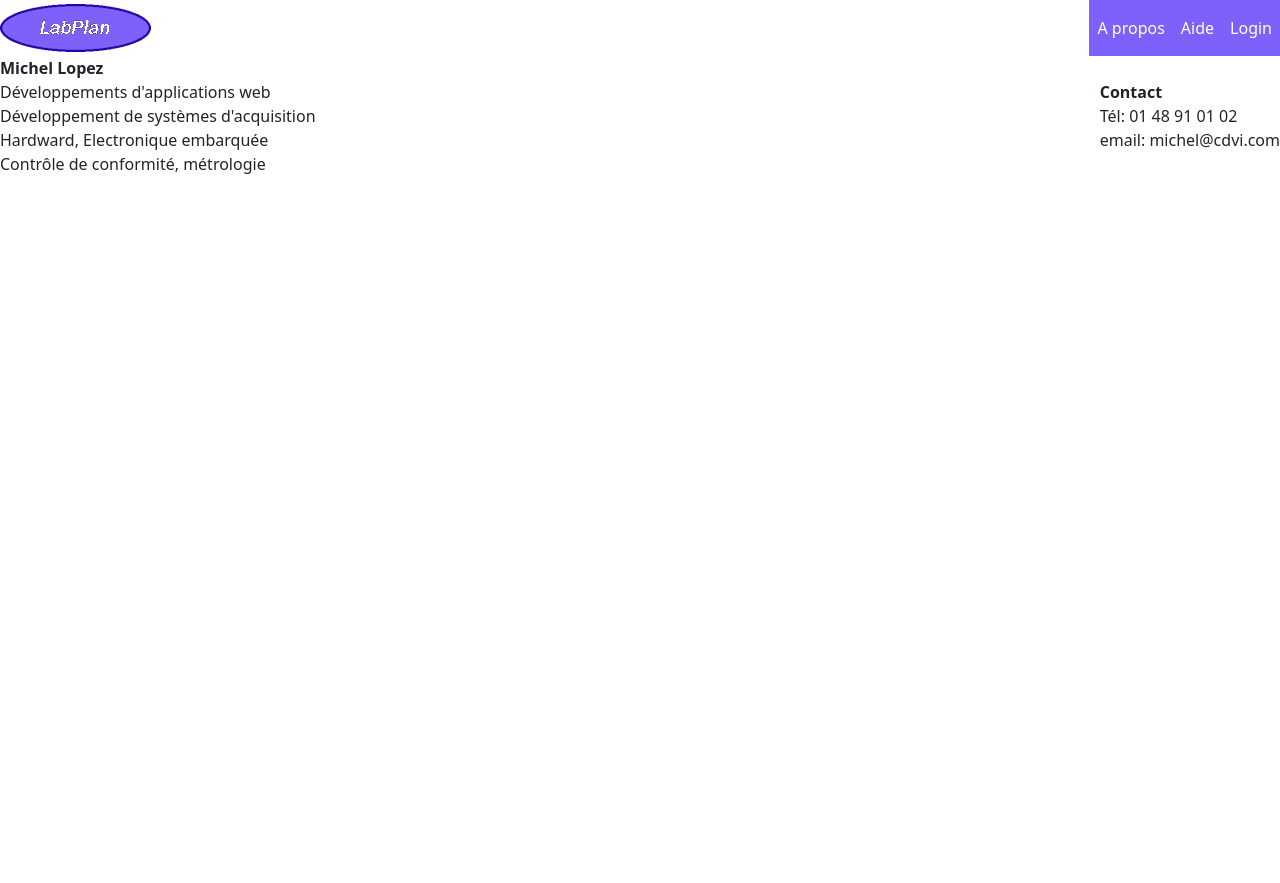
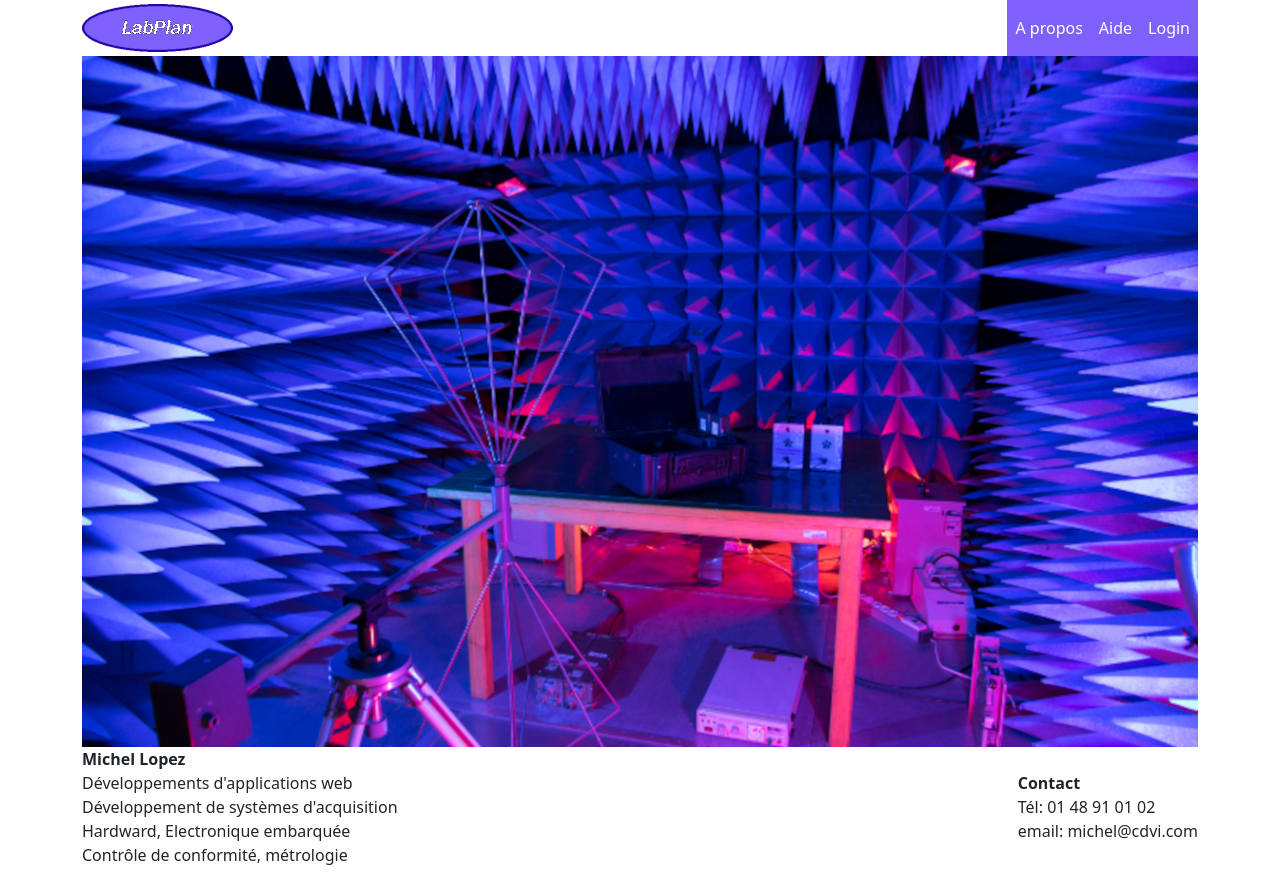
Before and after one commit to Senpothia/lab-site, an Angular app: page / in a window 1280 px wide. Before the commit the page ends 800 px from the top, so only its background shows below. Built offline with nearby package versions, Linux system fonts and the light colour scheme.

Commit message:
implémentation page d'accueil

```diff
--- a/src/app/app.component.html
+++ b/src/app/app.component.html
@@ -1,6 +1,9 @@
+<div class="container">
+  <app-header></app-header>
+  <app-accueil></app-accueil>
+  <app-footer></app-footer>
+</div>
 
-<app-header></app-header>
-<app-footer></app-footer>
 
 <!--
 <app-accueil></app-accueil>
--- a/src/app/plateforme/pages/accueil/accueil.component.html
+++ b/src/app/plateforme/pages/accueil/accueil.component.html
@@ -1 +1,10 @@
-<p>accueil works!</p>
+
+
+    <div class="row justify-content-center align-items-center">
+        <div class="col">
+            <div>
+                <img class="img-fluid" src="assets/bandeau8.png" alt="" />
+            </div>
+
+        </div>
+    </div>
```
Also changed, not shown: src/assets/bandeau8.png (added).
